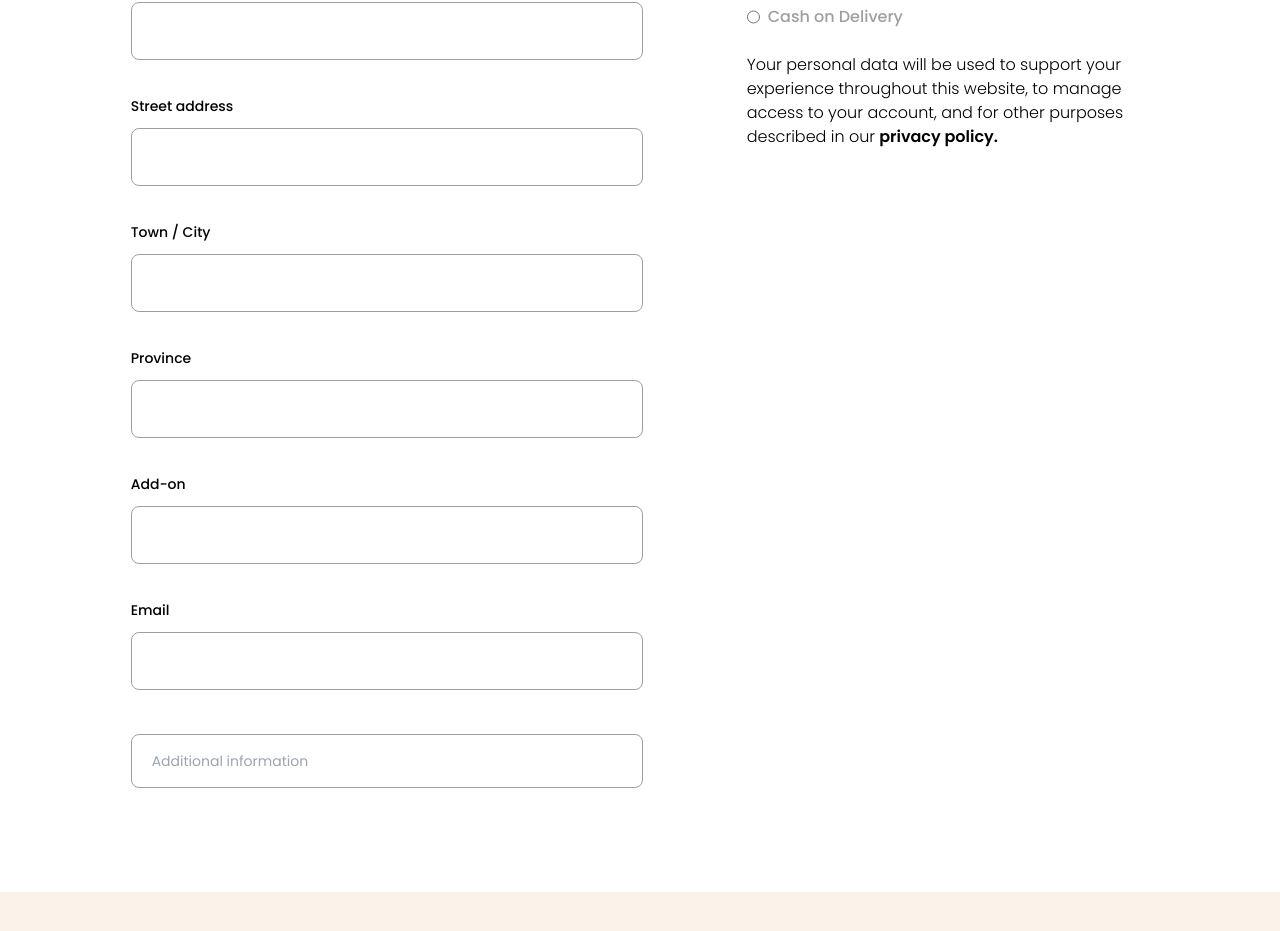
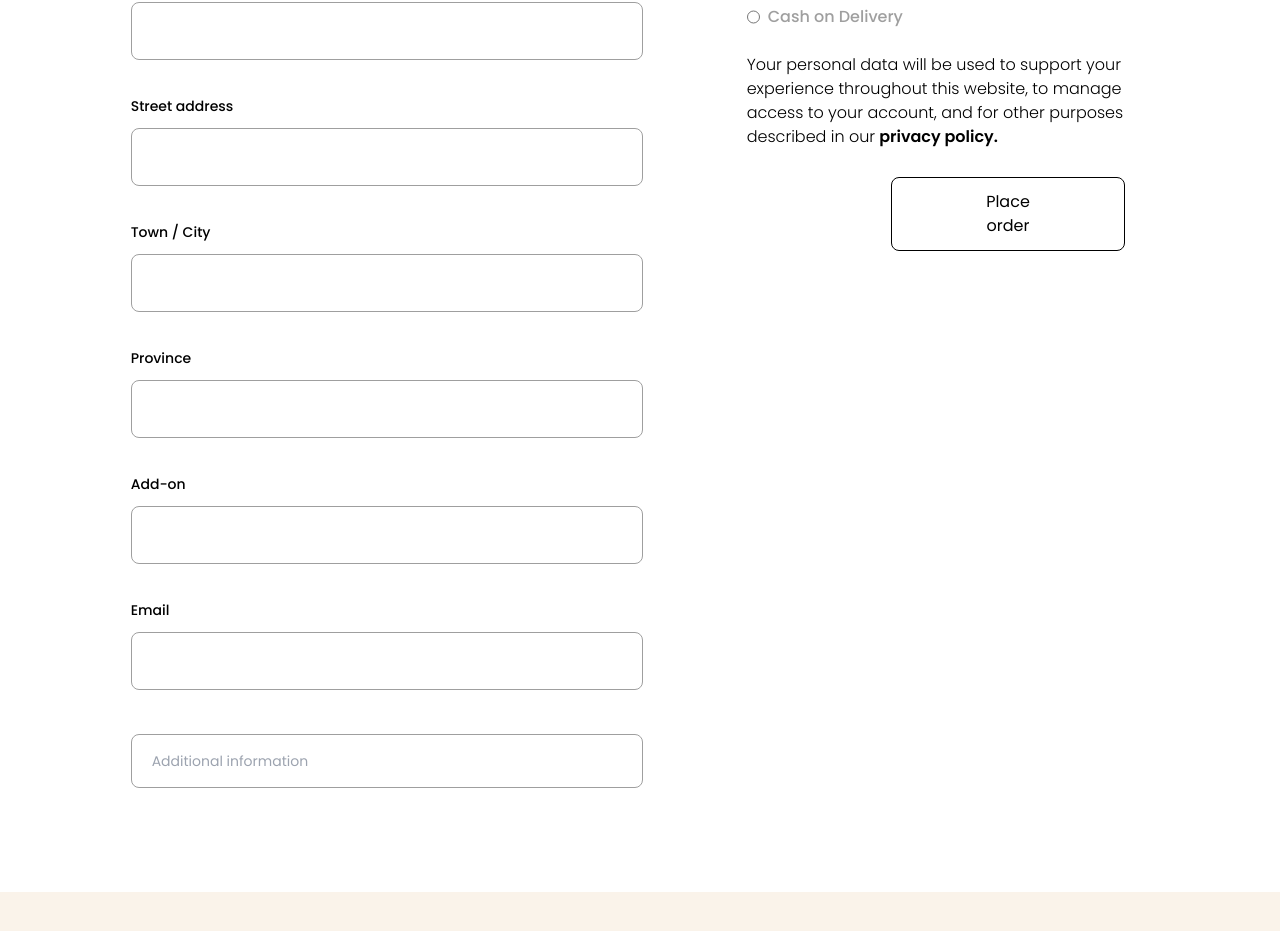
Before and after one commit to CarolTagliaferro/Furniro, a React (Vite) app in the folder loja-moveis/: page /checkout in a window 1280 px wide. Shown: the part 1876-2807 px from the top of the page. Built offline with nearby package versions, Linux system fonts and the light colour scheme.

Commit message:
feat: botão pagina de checkout

```diff
--- a/loja-moveis/src/pages/Checkout/components/formCheckout.tsx
+++ b/loja-moveis/src/pages/Checkout/components/formCheckout.tsx
@@ -181,6 +181,11 @@ const FormCheckout = () => {
                   </NavLink>
                 </p>
               </div>
+              <div className="pt-7 ml-36">
+                <button className="border border-black rounded-lg px-20 py-3 hover:border-primaryDark hover:text-primaryDark">
+                  Place order
+                </button>
+              </div>
             </div>
           </form>
         </div>
```
